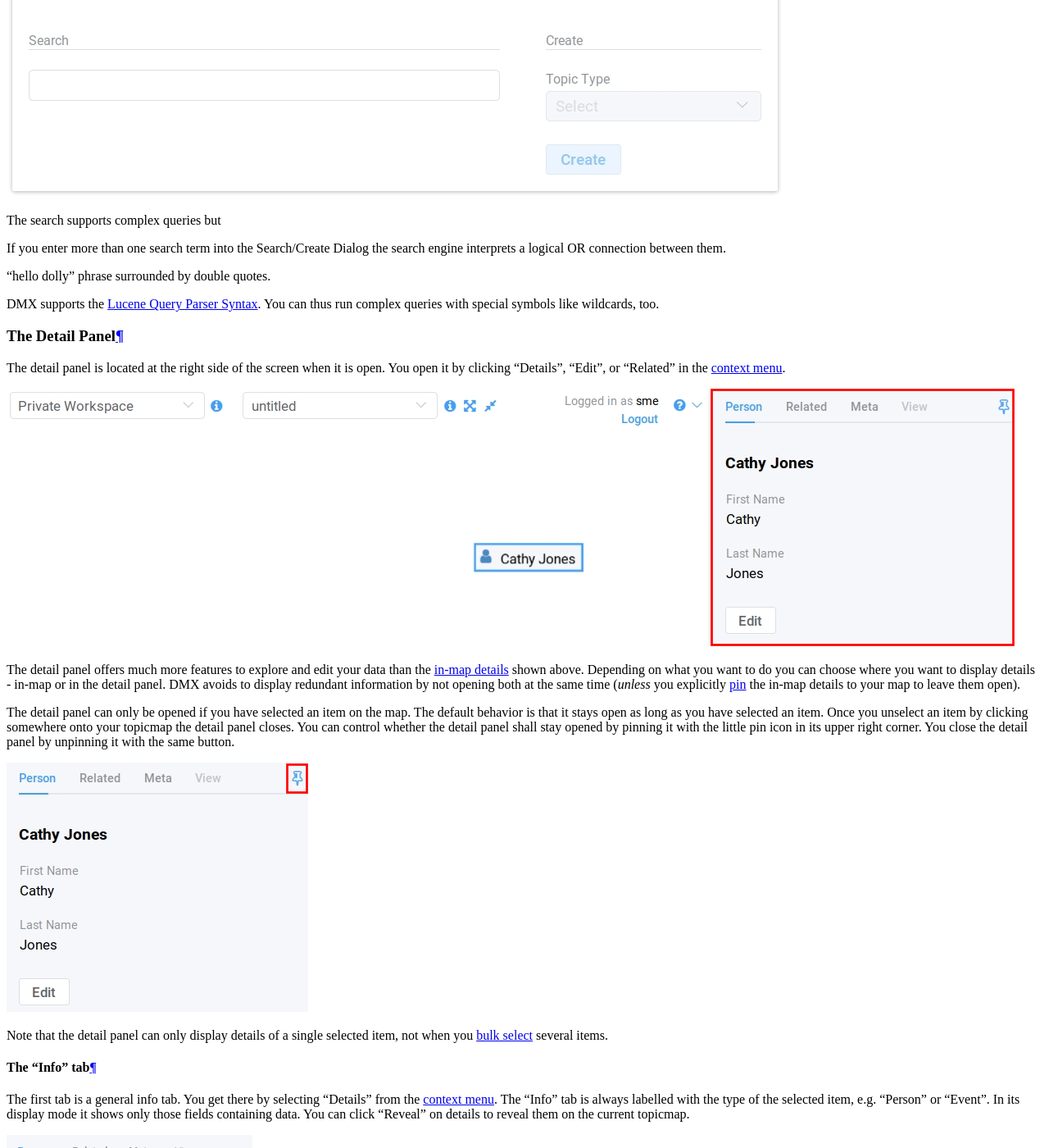
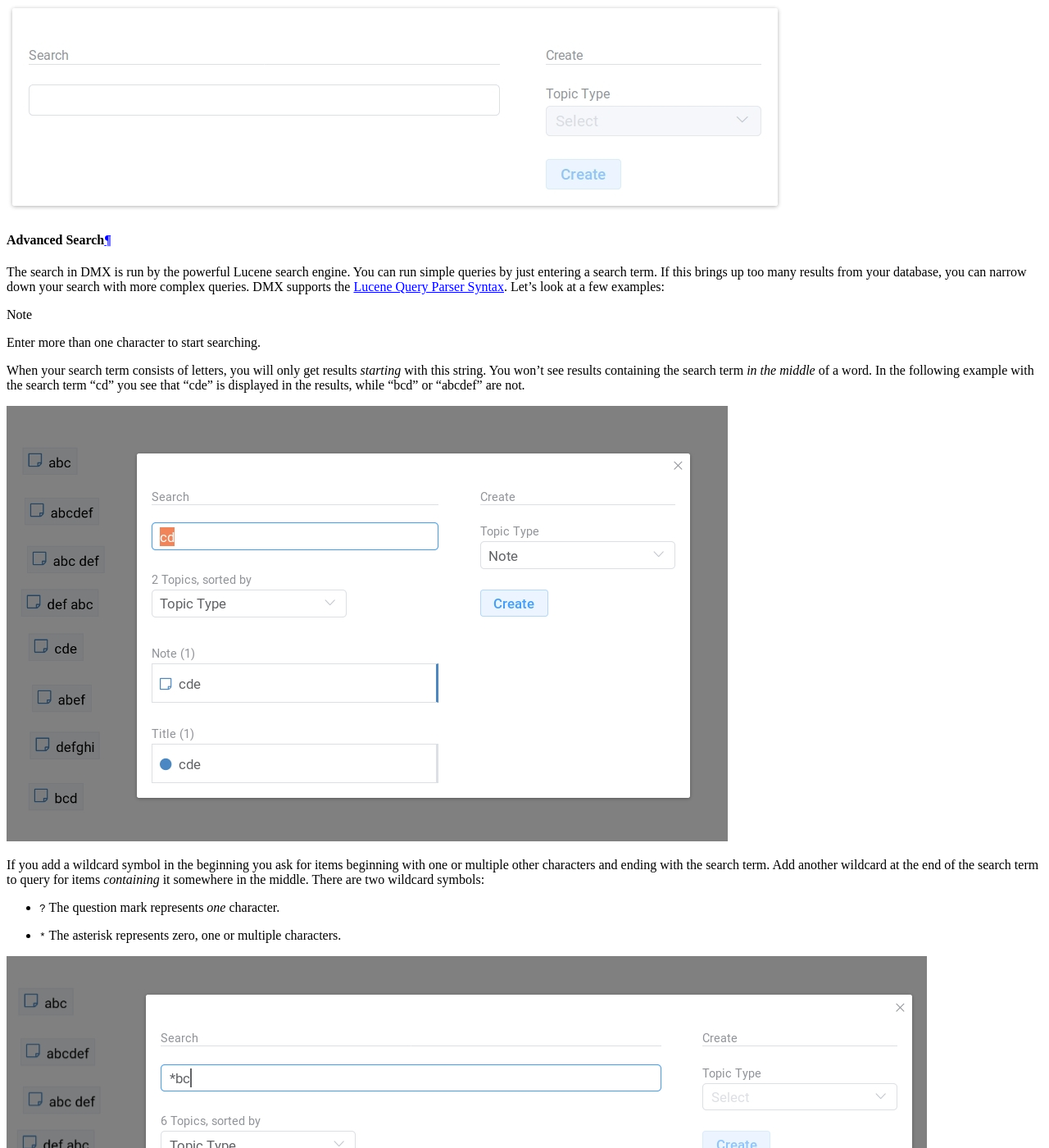
Before and after one commit to dmx-systems/dmx-documentation, a Sphinx documentation site: the page built from docs/user.rst, in a window 1280 px wide and 1400 px high, scrolled down 4920 px. Shown: the whole window at 82% size. Built offline with Sphinx 7.4.7 and the Read the Docs theme 2.0.0, drawn with Linux system fonts in a browser that asks for light colours; some of the changed text lies outside the part shown.

Commit message:
Explained advanced search with Lucene

```diff
--- a/docs/user.rst
+++ b/docs/user.rst
@@ -142,14 +142,46 @@ Read more on how to create content in the section about :ref:`Content Authoring<
 
 .. image:: _static/search-create.jpg
 
-The search supports complex queries but
+.. _user-advanced-search:
 
-If you enter more than one search term into the Search/Create Dialog the search engine interprets a logical OR connection between them.
+Advanced Search
+---------------
 
-"hello dolly" phrase surrounded by double quotes.
+The search in DMX is run by the powerful Lucene search engine.
+You can run simple queries by just entering a search term.
+If this brings up too many results from your database, you can narrow down your search with more complex queries.
+DMX supports the `Lucene Query Parser Syntax <https://lucene.apache.org/core/3_5_0/queryparsersyntax.html>`_.
+Let's look at a few examples:
 
-DMX supports the `Lucene Query Parser Syntax <https://lucene.apache.org/core/3_5_0/queryparsersyntax.html>`_.
-You can thus run complex queries with special symbols like wildcards, too.
+.. note:: Enter more than one character to start searching.
+
+When your search term consists of letters, you will only get results *starting* with this string.
+You won't see results containing the search term *in the middle* of a word.
+In the following example with the search term "cd" you see that "cde" is displayed in the results, while "bcd" or "abcdef" are not.
+
+.. image:: _static/search-first-letter.png
+
+If you add a wildcard symbol in the beginning you ask for items beginning with one or multiple other characters and ending with the search term.
+Add another wildcard at the end of the search term to query for items *containing* it somewhere in the middle.
+There are two wildcard symbols:
+
+*  ``?`` The question mark represents *one* character.
+*  ``*`` The asterisk represents zero, one or multiple characters.
+
+.. image:: _static/search-wildcard.png
+
+If you enter more than one search term into the Search/Create Dialog the search engine interprets a logical AND connection between them.
+In this example we search for everything containing "abc" AND "def" but not the standalone "abc".
+
+.. image:: _static/search-phrase-unquoted.png
+
+If you want to find all items that contain either "abc" OR "def" OR even both you replace the logical AND with a logical OR like so:
+
+.. image:: _static/search-phrase-OR.png
+
+To get the *exact* search phrase consisting of multiple words enter it surrounded by double quotes.
+
+.. image:: _static/search-phrase-quoted.png
 
 .. _user-the-detail-panel:
 
```
Also changed, not shown: docs/_static/search-first-letter.png (added), docs/_static/search-phrase-OR.png (added), docs/_static/search-phrase-quoted.png (added), docs/_static/search-phrase-unquoted.png (added), docs/_static/search-wildcard.png (added).
